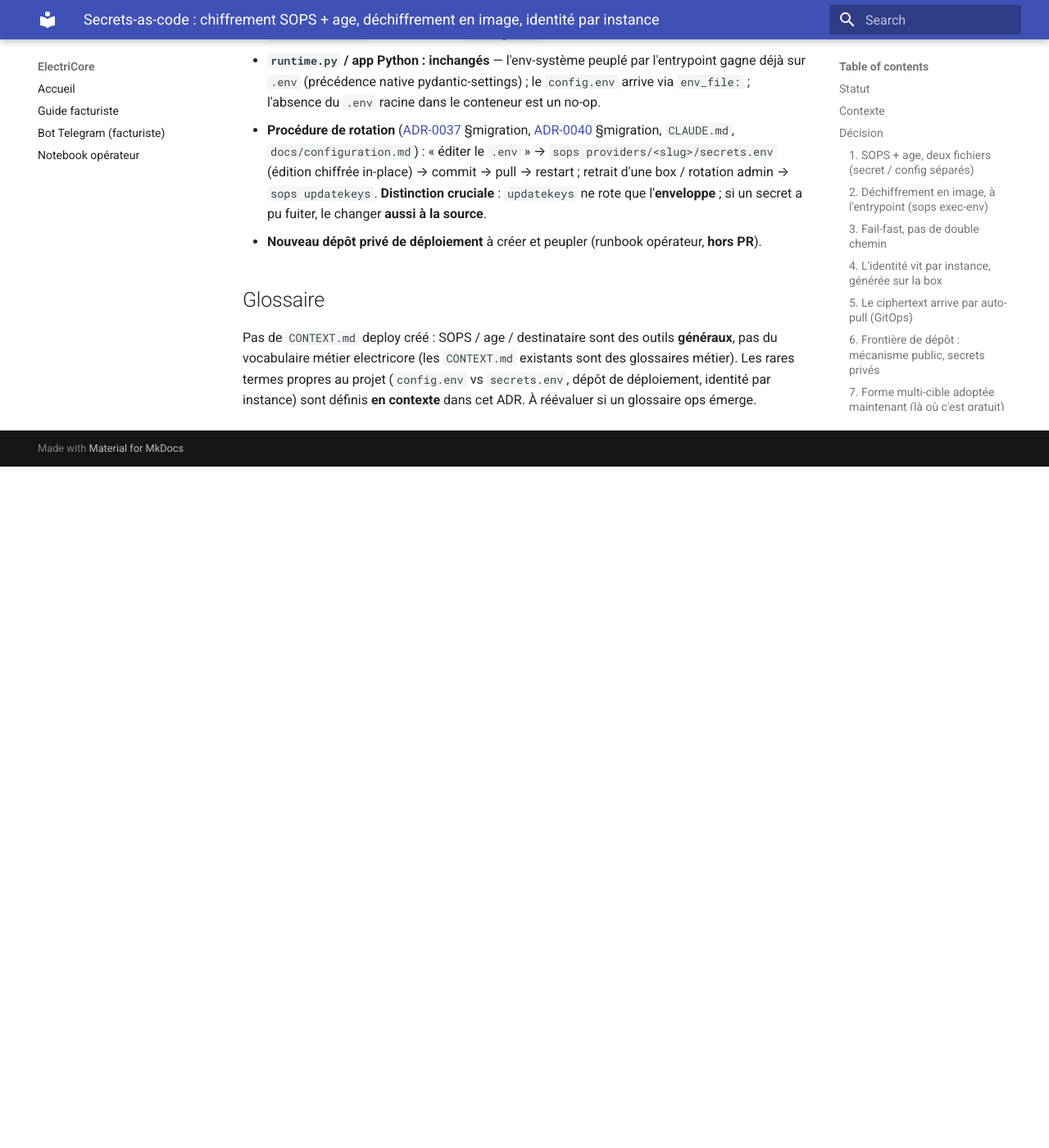
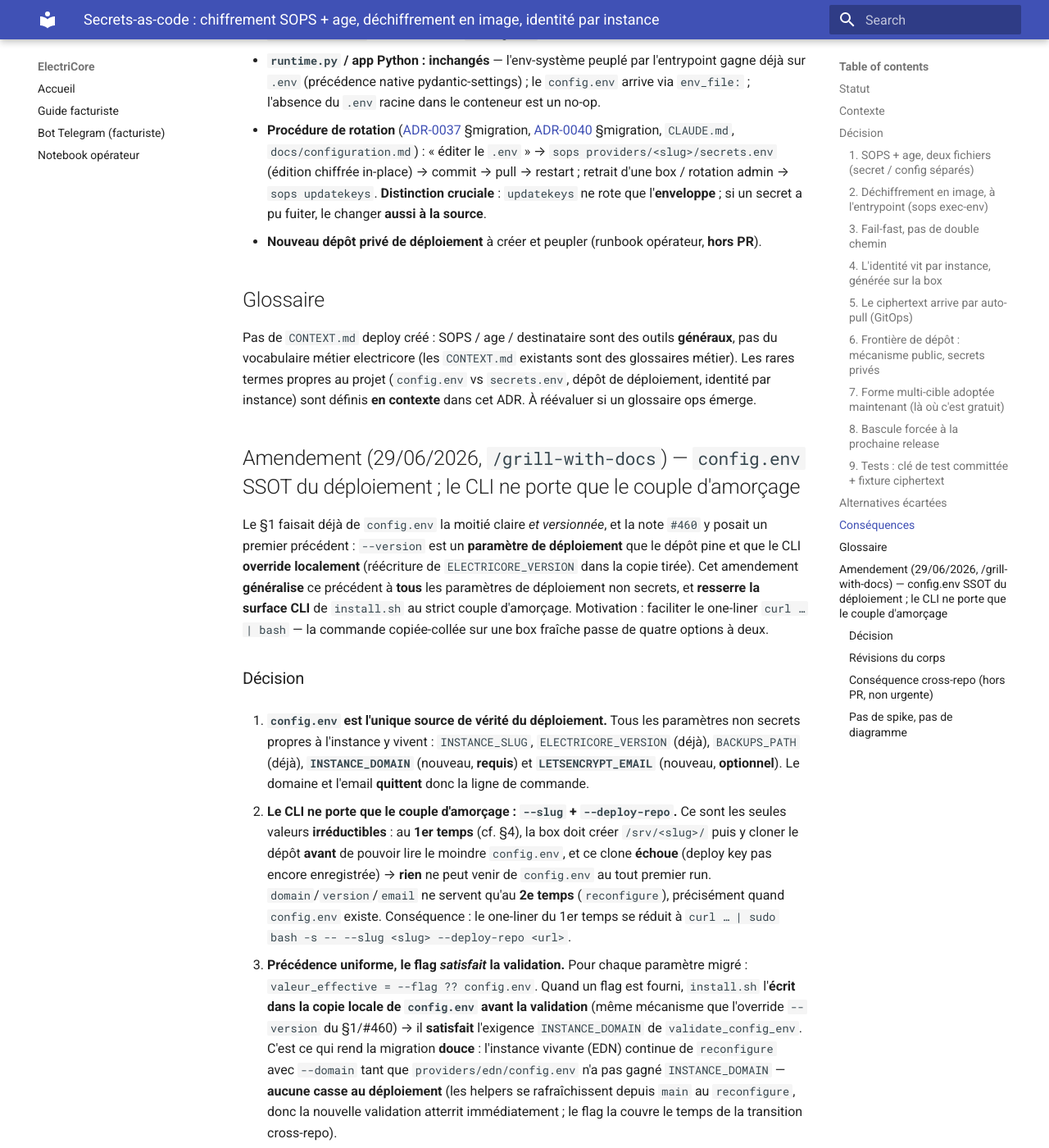
Before and after one commit to Energie-De-Nantes/electricore, an MkDocs documentation site: the page built from docs/adr/0044-secrets-as-code-sops-age.md, in a window 1280 px wide and 1400 px high, scrolled down 4705 px. Shown: the whole window at 82% size. Built offline with MkDocs 1.6.1 and Material for MkDocs 9.7.7, drawn with Linux system fonts in a browser that asks for light colours; before the commit the page ends 5274 px from its top, so only the background shows below that; some of the changed text lies outside the part shown.

Commit message:
docs(adr): amendement 0044 — config.env SSOT du déploiement
Amendement du 29/06 (/grill-with-docs) écrit mais jamais commité : config.env
devient l'unique source de vérité du déploiement (INSTANCE_DOMAIN requis,
LETSENCRYPT_EMAIL optionnel), le CLI install.sh se réduit au couple d'amorçage
--slug + --deploy-repo, Caddy piloté par l'environnement.

Co-Authored-By: Claude Opus 4.8 (1M context) <noreply@anthropic.com>

```diff
--- a/docs/adr/0044-secrets-as-code-sops-age.md
+++ b/docs/adr/0044-secrets-as-code-sops-age.md
@@ -178,3 +178,84 @@ Pas de `CONTEXT.md` deploy créé : SOPS / age / destinataire sont des outils **
 métier electricore (les `CONTEXT.md` existants sont des glossaires métier). Les rares termes propres au
 projet (`config.env` vs `secrets.env`, dépôt de déploiement, identité par instance) sont définis **en
 contexte** dans cet ADR. À réévaluer si un glossaire ops émerge.
+
+## Amendement (29/06/2026, `/grill-with-docs`) — `config.env` SSOT du déploiement ; le CLI ne porte que le couple d'amorçage
+
+Le §1 faisait déjà de `config.env` la moitié claire *et versionnée*, et la note `#460`
+y posait un premier précédent : `--version` est un **paramètre de déploiement** que le
+dépôt pine et que le CLI **override localement** (réécriture de `ELECTRICORE_VERSION`
+dans la copie tirée). Cet amendement **généralise** ce précédent à **tous** les
+paramètres de déploiement non secrets, et **resserre la surface CLI** de `install.sh` au
+strict couple d'amorçage. Motivation : faciliter le one-liner `curl … | bash` — la
+commande copiée-collée sur une box fraîche passe de quatre options à deux.
+
+### Décision
+
+1. **`config.env` est l'unique source de vérité du déploiement.** Tous les paramètres
+   non secrets propres à l'instance y vivent : `INSTANCE_SLUG`, `ELECTRICORE_VERSION`
+   (déjà), `BACKUPS_PATH` (déjà), **`INSTANCE_DOMAIN`** (nouveau, **requis**) et
+   **`LETSENCRYPT_EMAIL`** (nouveau, **optionnel**). Le domaine et l'email **quittent**
+   donc la ligne de commande.
+
+2. **Le CLI ne porte que le couple d'amorçage : `--slug` + `--deploy-repo`.** Ce sont les
+   seules valeurs **irréductibles** : au **1er temps** (cf. §4), la box doit créer
+   `/srv/<slug>/` puis y cloner le dépôt **avant** de pouvoir lire le moindre
+   `config.env`, et ce clone **échoue** (deploy key pas encore enregistrée) → **rien** ne
+   peut venir de `config.env` au tout premier run. `domain`/`version`/`email` ne servent
+   qu'au **2e temps** (`reconfigure`), précisément quand `config.env` existe. Conséquence :
+   le one-liner du 1er temps se réduit à
+   `curl … | sudo bash -s -- --slug <slug> --deploy-repo <url>`.
+
+3. **Précédence uniforme, le flag *satisfait* la validation.** Pour chaque paramètre
+   migré : `valeur_effective = --flag ?? config.env`. Quand un flag est fourni, `install.sh`
+   l'**écrit dans la copie locale de `config.env` avant la validation** (même mécanisme que
+   l'override `--version` du §1/#460) → il **satisfait** l'exigence `INSTANCE_DOMAIN` de
+   `validate_config_env`. C'est ce qui rend la migration **douce** : l'instance vivante (EDN)
+   continue de `reconfigure` avec `--domain` tant que `providers/edn/config.env` n'a pas
+   gagné `INSTANCE_DOMAIN` — **aucune casse au déploiement** (les helpers se rafraîchissent
+   depuis `main` au `reconfigure`, donc la nouvelle validation atterrit immédiatement ; le
+   flag la couvre le temps de la transition cross-repo).
+
+4. **Caddy devient piloté par l'environnement (`config.env` *littéral*, plus de patch).**
+   Le service `caddy` gagne `env_file: ../../config.env` ; le `Caddyfile.example` utilise la
+   substitution native `{$INSTANCE_DOMAIN}` (adresse de site) et `email {$LETSENCRYPT_EMAIL}`.
+   La fonction `substitute_caddyfile` et l'étape de patch **disparaissent** : `config.env`
+   est consommé tel quel à l'exécution, plus aucun artefact patché sur la box. (Le `Caddyfile`
+   local de dev — `electricore.localhost`, `tls internal` — reste inchangé : ni domaine ni
+   email d'environnement.)
+
+5. **Email optionnel sans piège ACME.** La directive globale `email` de Caddy **plante** sur
+   un argument vide ; or `email {$LETSENCRYPT_EMAIL}` vide produit exactement ça. Plutôt que
+   d'exiger l'email ou de pousser un placeholder bidon chez Let's Encrypt, `install.sh`
+   **dérive `admin@<INSTANCE_DOMAIN>`** quand `LETSENCRYPT_EMAIL` est absent (écriture dans la
+   copie locale, même motif qu'au point 3). Caddy reçoit toujours une adresse **valide et
+   maîtrisée par l'opérateur** ; l'opérateur peut en fixer une explicite ; rien de factice
+   n'est jamais transmis à l'ACME. L'email reste **optionnel** côté `config.env`.
+
+### Révisions du corps
+
+- **§1** : la note `#460` (override `--version`) est désormais un **cas particulier** d'un
+  motif général « flag → écrit dans la copie locale de `config.env` → satisfait/override la
+  validation », partagé par `version`, `domain` et `email`.
+- **Conséquences, ligne `docker-compose.yml`** : « `caddy` inchangé (aucun secret) » devient
+  **`caddy` gagne `env_file: ../../config.env`** — toujours **aucun secret** (le `config.env`
+  est clair), mais il n'est plus inerte : il lit le domaine et l'email d'instance.
+- **`deploy/install.sh` + `deploy/lib/`** : `validate_config_env` exige `INSTANCE_DOMAIN`
+  (satisfait par `--domain` quand fourni) ; `parse_args` ne **requiert plus** `--domain`
+  (gardé comme override) ; `substitute_caddyfile` supprimée ; `override_config_version` se
+  généralise (domaine + dérivation d'email) ; la validation domaine/email passe **après le
+  pull** et conditionnelle ; messages d'onboarding/récap/trap allégés du `--domain`.
+
+### Conséquence cross-repo (hors PR, non urgente)
+
+Ajouter `INSTANCE_DOMAIN=edn.electricore.fr` (et pin `ELECTRICORE_VERSION`) à
+`providers/edn/config.env` dans le dépôt privé `electricore-secrets`. La **précédence douce**
+(point 3) rend ce pas **non bloquant** : `--domain` continue de marcher jusque-là.
+
+### Pas de spike, pas de diagramme
+
+La seule inconnue technique (comportement de Caddy sur un `email`/site vide) est **neutralisée
+par construction** : le point 5 garantit un domaine **et** un email **toujours non vides** — pas
+d'expérience à mener. Le diagramme [`secrets-as-code-sops`](../secrets-as-code-sops.png) reste
+juste à son niveau d'abstraction (où vit quoi) ; cet amendement raffine le **contrat d'install**,
+la prose suffit.
```
